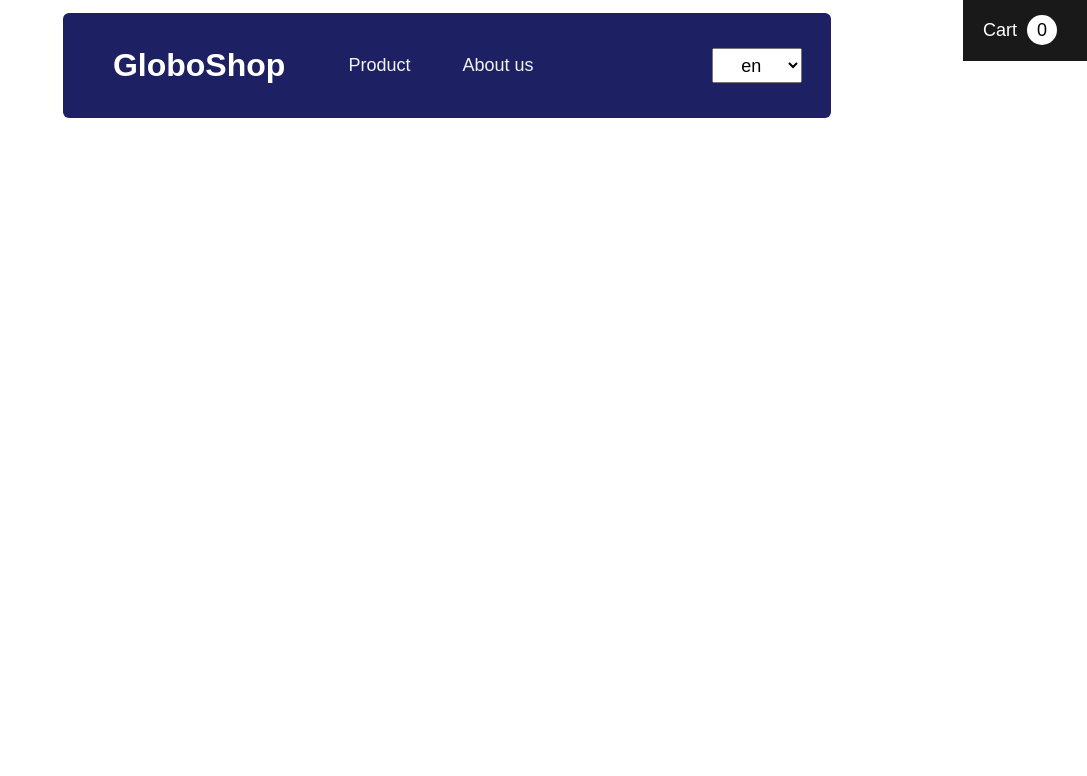
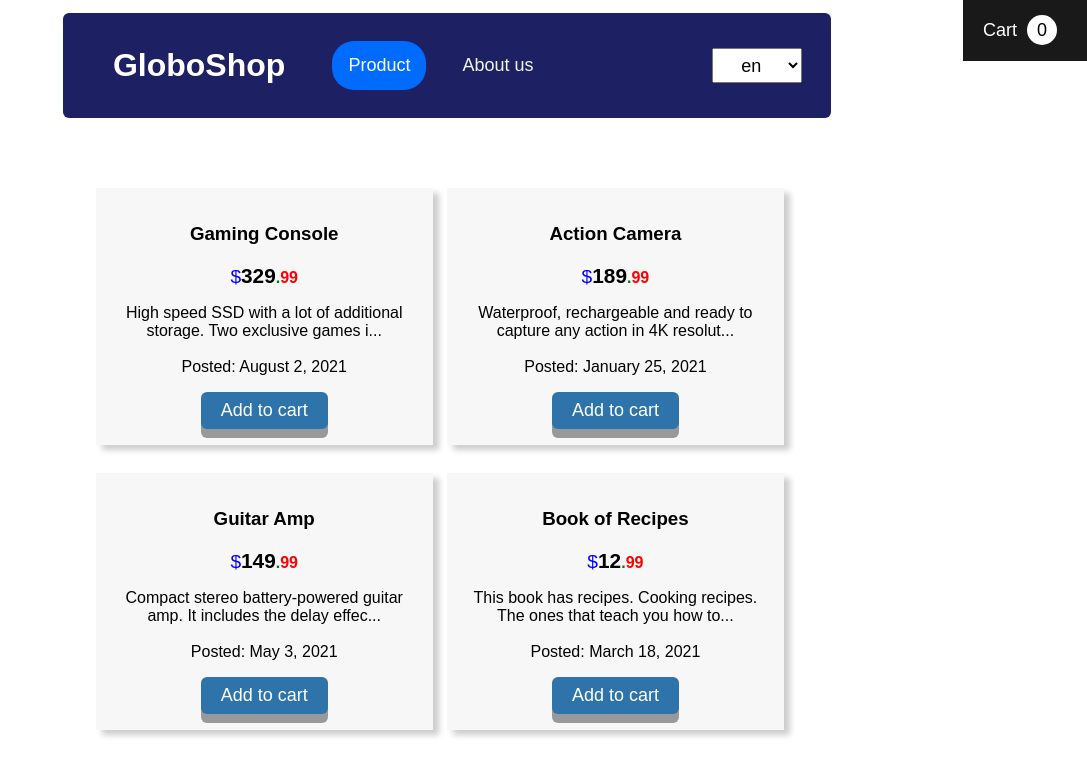
Before and after one commit to FADL285/Preparing-a-Vue-3-App-for-Internationalization, a Vue app in the folder globoshop/: page /en in a window 1280 px wide. Shown: the top 776 px of the page, without its empty margins (193-1280 px from the left). Built offline with nearby package versions, Linux system fonts and the light colour scheme.

Commit message:
Optimizing Routes and set Locale as a route param

```diff
--- a/globoshop/src/components/TheLanguagePicker.vue
+++ b/globoshop/src/components/TheLanguagePicker.vue
@@ -1,10 +1,16 @@
 <script setup>
 import { watch } from "vue";
+import { useRouter } from "vue-router";
 import { useI18n } from "vue-i18n";
 
+const router = useRouter();
 const { locale, availableLocales } = useI18n();
 
 watch(locale, (newLocale) => {
+  router.replace({ params: { locale: newLocale } }).catch(() => {
+    router.push("/");
+  });
+
   localStorage.setItem("locale", newLocale);
 });
 </script>
--- a/globoshop/src/components/TheNavigation.vue
+++ b/globoshop/src/components/TheNavigation.vue
@@ -1,15 +1,21 @@
 <template>
   <div class="nav">
     <h1>GloboShop</h1>
-    <router-link to="/items">{{ t("routes.products") }}</router-link>
-    <router-link to="/about">{{ t("routes.about") }}</router-link>
+
+    <router-link :to="{ name: 'items', params: { locale } }">
+      {{ t("routes.products") }}
+    </router-link>
+    <router-link :to="{ name: 'about', params: { locale } }">
+      {{ t("routes.about") }}
+    </router-link>
+
     <the-language-picker></the-language-picker>
   </div>
 </template>
 
 <script>
+import { computed } from "vue";
 import { useStore } from "vuex";
-import { computed } from "vue";
 import { useI18n } from "vue-i18n";
 import TheLanguagePicker from "@/components/TheLanguagePicker.vue";
 
@@ -18,13 +24,14 @@
     TheLanguagePicker,
   },
   setup() {
-    const { t } = useI18n();
+    const { t, locale } = useI18n();
     const store = useStore();
     const numOfitemsInCart = computed(() => store.state.numOfitemsInCart);
 
     return {
       numOfitemsInCart,
       t,
+      locale,
     };
   },
 };
--- a/globoshop/src/router/index.js
+++ b/globoshop/src/router/index.js
@@ -1,28 +1,39 @@
-import {
-  createRouter,
-  createWebHistory
-} from "vue-router";
-
+import { createRouter, createWebHistory, RouterView } from "vue-router";
 import Items from "@/views/Items.vue";
 import About from "@/views/About.vue";
+import i18n from "@/i18n";
 
 const routes = [
   {
-    path: "/items",
-    name: "Items",
-    component: Items,
-    alias: "/"
+    path: "/:locale?",
+    component: RouterView,
+    children: [
+      {
+        path: "items",
+        name: "items",
+        component: Items,
+        alias: "",
+      },
+      {
+        path: "about",
+        name: "about",
+        component: About,
+      },
+    ],
+    beforeEnter: (to) => {
+      const paramLocale = to.params.locale;
+      if (!i18n.global.availableLocales.includes(paramLocale))
+        return { path: i18n.global.locale.value };
+
+      if (i18n.global.locale.value !== paramLocale)
+        i18n.global.locale.value = paramLocale;
+    },
   },
-  {
-    path: "/about",
-    name: "About",
-    component: About
-  }
 ];
 
 const router = createRouter({
   history: createWebHistory(process.env.BASE_URL),
-  routes
+  routes,
 });
 
 export default router;
```
